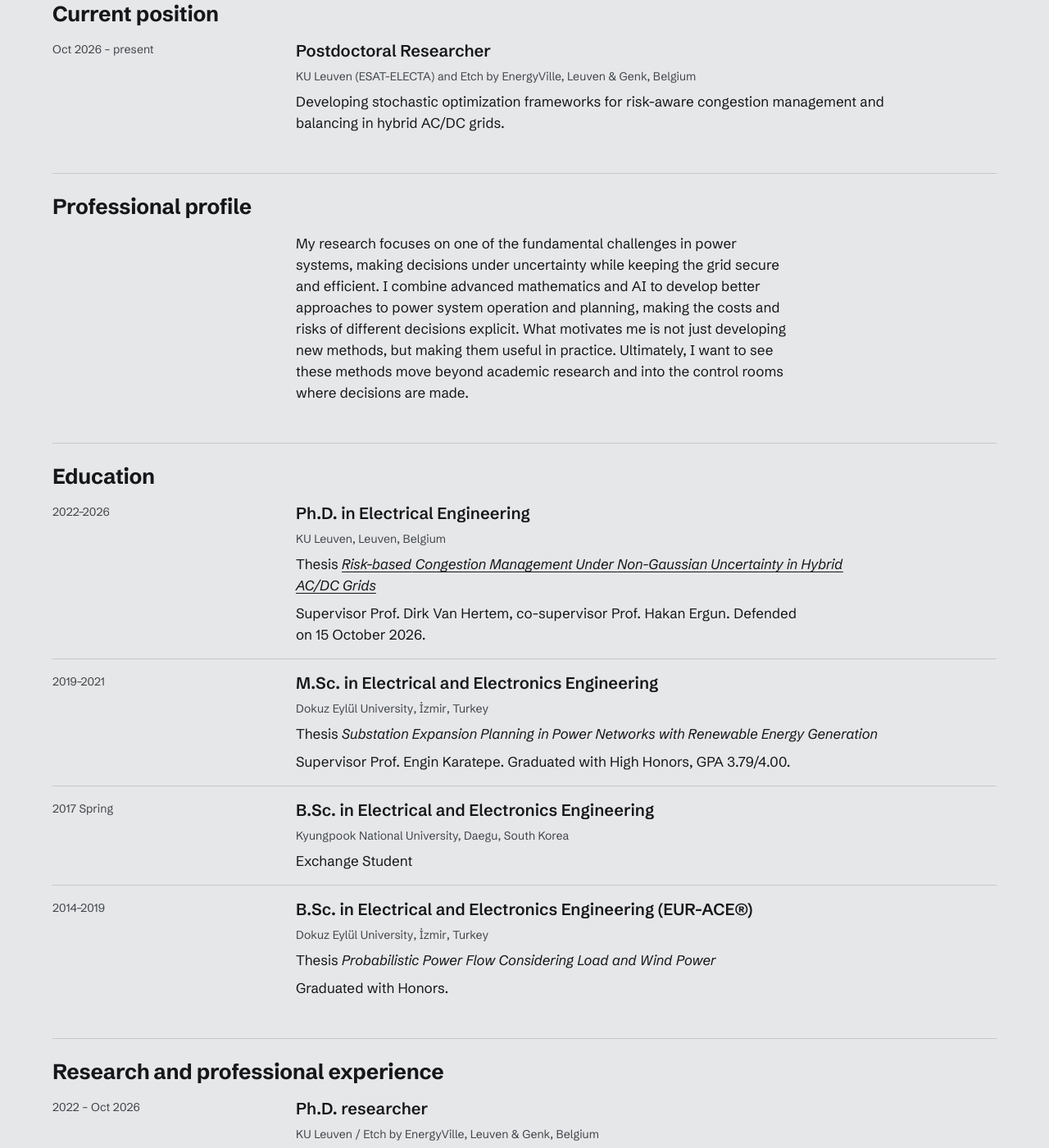
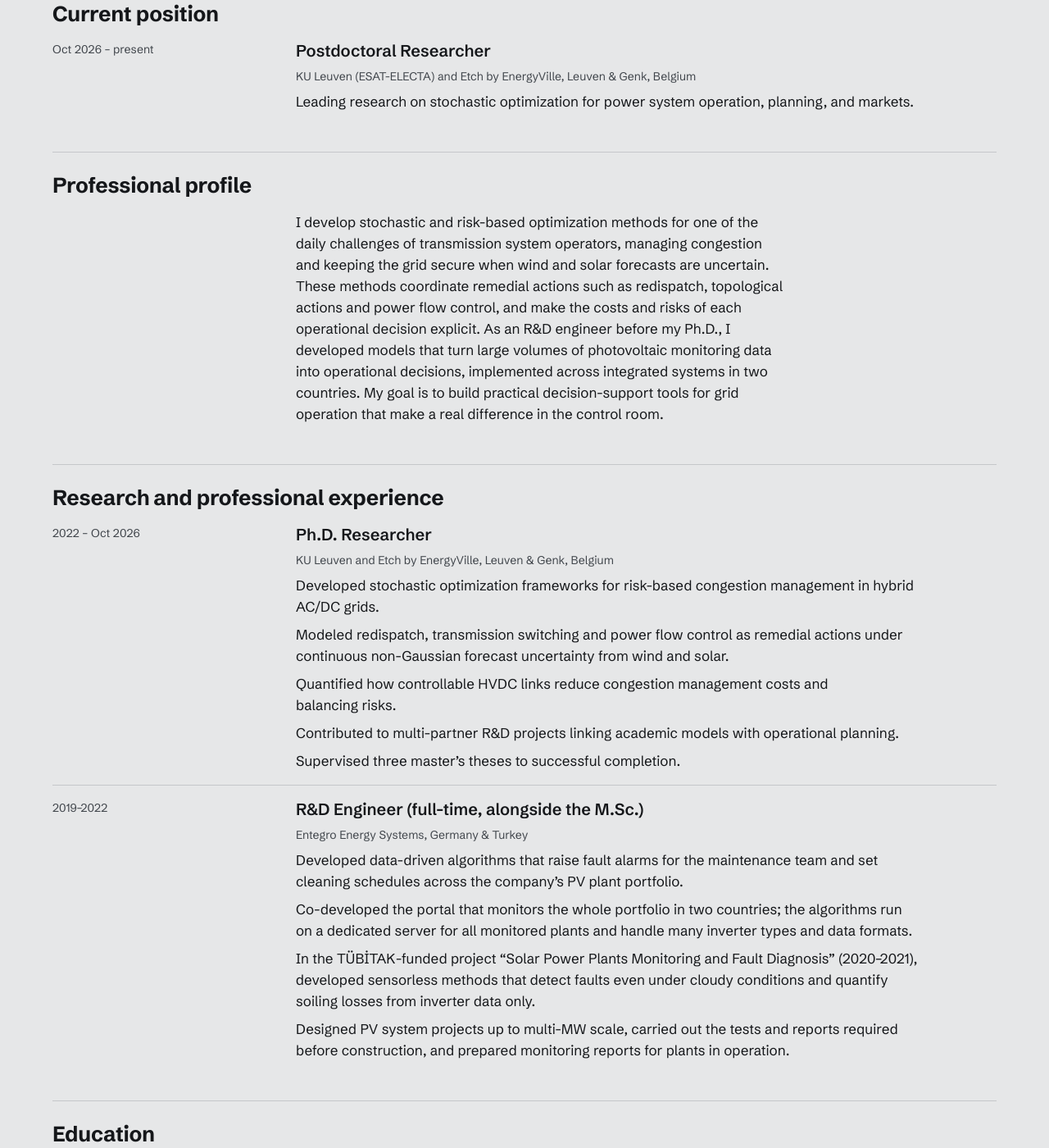
Before and after one commit to kaanyurtseven/kaanyurtseven.github.io, a Jekyll site: the page built from _pages/cv.md, in a window 1280 px wide and 1400 px high, scrolled down 420 px. Shown: the whole window at 82% size. Built offline with Jekyll 4.4.1, drawn with Linux system fonts in a browser that asks for light colours; some of the changed text lies outside the part shown.

Commit message:
CV: the updated CV PDF; profile, experience and education as on it, experience before education

```diff
--- a/_data/cv.yml
+++ b/_data/cv.yml
@@ -24,15 +24,18 @@ profile:
   heading: "Professional profile"   # the text of the CV PDF's Professional Profile
   paragraphs:
     - >-
-      My research focuses on one of the fundamental challenges in power systems, making decisions
-      under uncertainty while keeping the grid secure and efficient. I combine advanced mathematics
-      and AI to develop better approaches to power system operation and planning, making the costs
-      and risks of different decisions explicit. What motivates me is not just developing new
-      methods, but making them useful in practice. Ultimately, I want to see these methods move
-      beyond academic research and into the control rooms where decisions are made.
+      I develop stochastic and risk-based optimization methods for one of the daily challenges of
+      transmission system operators, managing congestion and keeping the grid secure when wind and
+      solar forecasts are uncertain. These methods coordinate remedial actions such as redispatch,
+      topological actions and power flow control, and make the costs and risks of each operational
+      decision explicit. As an R&D engineer before my Ph.D., I developed models that turn large
+      volumes of photovoltaic monitoring data into operational decisions, implemented across
+      integrated systems in two countries. My goal is to build practical decision-support tools for
+      grid operation that make a real difference in the control room.
 
 current_heading: "Current position"   # the experience item with current: true
 
+# Each item's `points` are the CV PDF's bullet points, one paragraph each.
 experience:
   heading: "Research and professional experience"
   items:
@@ -44,43 +47,39 @@ experience:
       start: "2026-10"
       end: null
       period: "Oct 2026 – present"
-      desc: >-
-        Developing stochastic optimization frameworks for risk-aware congestion management
-        and balancing in hybrid AC/DC grids.
+      points:
+        - "Leading research on stochastic optimization for power system operation, planning, and markets."
     - id: phd
-      title: "Ph.D. researcher"
-      org: "KU Leuven / Etch by EnergyVille"
+      title: "Ph.D. Researcher"
+      org: "KU Leuven and Etch by EnergyVille"
       place: "Leuven & Genk, Belgium"
       start: "2022"
       end: "2026-10"
       period: "2022 – Oct 2026"
-      desc: >-
-        Developed stochastic and risk-aware optimization frameworks for operational planning
-        of hybrid AC/DC grids.
-    - id: tubitak
-      title: "Researcher (TÜBİTAK 1507 Project)"
-      org: "TÜBİTAK (Scientific and Technological Research Council of Turkey)"
-      org_lang: "tr"
-      place: "İzmir, Turkey"
-      start: "2020"
-      end: "2021"
-      period: "2020–2021"
-      project: "Solar Power Plants Monitoring and Fault Diagnosis"
-      desc: "Developed intelligent fault detection methods for photovoltaic systems."
+      points:
+        - "Developed stochastic optimization frameworks for risk-based congestion management in hybrid AC/DC grids."
+        - "Modeled redispatch, transmission switching and power flow control as remedial actions under continuous non-Gaussian forecast uncertainty from wind and solar."
+        - "Quantified how controllable HVDC links reduce congestion management costs and balancing risks."
+        - "Contributed to multi-partner R&D projects linking academic models with operational planning."
+        - "Supervised three master’s theses to successful completion."
     - id: entegro
-      title: "R&D Engineer"
-      org: "Entegro Energy Systems GmbH"
+      title: "R&D Engineer (full-time, alongside the M.Sc.)"
+      org: "Entegro Energy Systems"
       place: "Germany & Turkey"
       start: "2019"
       end: "2022"
       period: "2019–2022"
-      desc: "Designed PV system projects, conducted technical analyses, and managed R&D documentation."
+      points:
+        - "Developed data-driven algorithms that raise fault alarms for the maintenance team and set cleaning schedules across the company’s PV plant portfolio."
+        - "Co-developed the portal that monitors the whole portfolio in two countries; the algorithms run on a dedicated server for all monitored plants and handle many inverter types and data formats."
+        - "In the TÜBİTAK-funded project “Solar Power Plants Monitoring and Fault Diagnosis” (2020–2021), developed sensorless methods that detect faults even under cloudy conditions and quantify soiling losses from inverter data only."
+        - "Designed PV system projects up to multi-MW scale, carried out the tests and reports required before construction, and prepared monitoring reports for plants in operation."
 
 education:
   heading: "Education"
   items:
     - id: phd
-      degree: "Ph.D. in Electrical Engineering"
+      degree: "Doctor of Engineering Science (Ph.D.), Electrical Engineering"
       institution: "KU Leuven"
       place: "Leuven, Belgium"
       start: "2022"
@@ -145,7 +144,7 @@ awards:
     - year: "2024"
       title: "FWO travel grant for participation in PMAPS 2024"
     - year: "2021"
-      title: "Finalist, EU PVSEC 2021 Student Award"
+      title: "Finalist, EU PVSEC Student Award"
       news: eupvsec-award-2021
 
 # ------------------------------------------------------------
--- a/_data/profile.yml
+++ b/_data/profile.yml
@@ -14,7 +14,7 @@ role_since: "2026-10"             # YYYY-MM; {since} in copy (pages/fill.html)
 role_line: "Postdoctoral Researcher at KU Leuven and Etch by EnergyVille"
 
 phd:
-  degree: "Ph.D. in Electrical Engineering"   # as on the CV
+  degree: "Doctor of Engineering Science (Ph.D.), Electrical Engineering"   # as on the CV
   institution: "KU Leuven"
   period: "2022–2026"
   defended: "2026-10-15"
--- a/_data/typography.yml
+++ b/_data/typography.yml
@@ -20,6 +20,7 @@ nowrap:
   - { from: "3 September 2026", to: "<span class=\"nw\">3 September 2026</span>" }
   - { from: "risk-constrained", to: "<span class=\"nw\">risk-constrained</span>" }
   - { from: "state-of-the-art", to: "<span class=\"nw\">state-of-the-art</span>" }
+  - { from: "decision-support", to: "<span class=\"nw\">decision-support</span>" }
   - { from: "13 October 2026", to: "<span class=\"nw\">13 October 2026</span>" }
   - { from: "15 October 2026", to: "<span class=\"nw\">15 October 2026</span>" }
   - { from: "25 October 2026", to: "<span class=\"nw\">25 October 2026</span>" }
@@ -40,6 +41,7 @@ nowrap:
   - { from: "co-supervisor", to: "<span class=\"nw\">co-supervisor</span>" }
   - { from: "power-voltage", to: "<span class=\"nw\">power-voltage</span>" }
   - { from: "voltage-power", to: "<span class=\"nw\">voltage-power</span>" }
+  - { from: "multi-partner", to: "<span class=\"nw\">multi-partner</span>" }
   - { from: "Non-Gaussian", to: "<span class=\"nw\">Non-Gaussian</span>" }
   - { from: "bi-objective", to: "<span class=\"nw\">bi-objective</span>" }
   - { from: "co-existence", to: "<span class=\"nw\">co-existence</span>" }
@@ -51,6 +53,7 @@ nowrap:
   - { from: "quarter-hour", to: "<span class=\"nw\">quarter-hour</span>" }
   - { from: "risk-neutral", to: "<span class=\"nw\">risk-neutral</span>" }
   - { from: "wait-and-see", to: "<span class=\"nw\">wait-and-see</span>" }
+  - { from: "Co-developed", to: "<span class=\"nw\">Co-developed</span>" }
   - { from: "Data-Driven", to: "<span class=\"nw\">Data-Driven</span>" }
   - { from: "Data-driven", to: "<span class=\"nw\">Data-driven</span>" }
   - { from: "ESAT-ELECTA", to: "<span class=\"nw\">ESAT-ELECTA</span>" }
@@ -88,9 +91,11 @@ nowrap:
   - { from: "real-time", to: "<span class=\"nw\">real-time</span>" }
   - { from: "three-day", to: "<span class=\"nw\">three-day</span>" }
   - { from: "trade-off", to: "<span class=\"nw\">trade-off</span>" }
+  - { from: "full-time", to: "<span class=\"nw\">full-time</span>" }
   - { from: "ky-theme", to: "<span class=\"nw\">ky-theme</span>" }
   - { from: "no-fault", to: "<span class=\"nw\">no-fault</span>" }
   - { from: "start-up", to: "<span class=\"nw\">start-up</span>" }
+  - { from: "multi-MW", to: "<span class=\"nw\">multi-MW</span>" }
   - { from: "EUR-ACE", to: "<span class=\"nw\">EUR-\u2060ACE</span>" }
   - { from: "on-land", to: "<span class=\"nw\">on-land</span>" }
   - { from: "N-SIDE", to: "<span class=\"nw\">N-\u2060SIDE</span>" }
--- /dev/null
+++ b/_includes/pages/cv-points.html
@@ -0,0 +1,10 @@
+{%- comment -%}
+  The body of a CV experience row: each of the item's points (cv.yml) as a paragraph, Turkish
+  names marked (tr.html). Usage: include pages/cv-points.html x=<experience item>
+{%- endcomment -%}
+{%- for cvp in include.x.points -%}
+  {%- assign cvp_t = cvp | normalize_whitespace | escape -%}
+  {%- unless forloop.first %}
+    {% endunless -%}
+<p class="row-p">{% include tr.html t=cvp_t %}</p>
+{%- endfor -%}
--- a/_includes/pages/cv.html
+++ b/_includes/pages/cv.html
@@ -4,9 +4,9 @@
   the PDF (profile.yml cv_pdf; not printed), the contents row of the ten sections. Then the ten
   sections; a dated entry is a row with its period, date or year as the short label at the end of
   its title's first line (tab=true): Current position (the experience item
-  with current: true); Professional profile; Education (the thesis linked when publications.yml gives a
-  url, the supervisors, the defense date); Research and professional experience (the PhD item's row
-  id is cv-phd-research); Teaching; Grants, awards and achievements; Given talks; Professional
+  with current: true); Professional profile; Research and professional experience (each of an item's
+  points a paragraph; the PhD item's row id is cv-phd-research); Education (the thesis linked when
+  publications.yml gives a url, the supervisors, the defense date); Teaching; Grants, awards and achievements; Given talks; Professional
   service; Software; Publications (the publication summary, _includes/pub-summary.html, and its
   link). A row
   with a News entry links its title to that entry; quoted titles hang their opening quote.
@@ -40,10 +40,10 @@
 
 {%- comment -%} The ten sections in page order: headings (cv.yml) and ids {%- endcomment -%}
 {%- capture cv_heads -%}
-{{ cv.current_heading }}|{{ cv.profile.heading }}|{{ cv.education.heading }}|{{ cv.experience.heading }}|{{ cv.teaching.heading }}|{{ cv.awards.heading }}|{{ cv.talks.heading }}|{{ cv.service.heading }}|{{ cv.software.heading }}|{{ cv.publications.heading }}
+{{ cv.current_heading }}|{{ cv.profile.heading }}|{{ cv.experience.heading }}|{{ cv.education.heading }}|{{ cv.teaching.heading }}|{{ cv.awards.heading }}|{{ cv.talks.heading }}|{{ cv.service.heading }}|{{ cv.software.heading }}|{{ cv.publications.heading }}
 {%- endcapture -%}
 {%- assign cv_heads = cv_heads | split: '|' -%}
-{%- assign cv_ids = "cv-current,cv-profile,cv-education,cv-experience,cv-teaching,cv-awards,cv-talks,cv-service,cv-software,cv-pubs" | split: "," -%}
+{%- assign cv_ids = "cv-current,cv-profile,cv-experience,cv-education,cv-teaching,cv-awards,cv-talks,cv-service,cv-software,cv-pubs" | split: "," -%}
 {%- capture cv_index -%}
 {%- for cv_id in cv_ids -%}
 <li><a href="#{{ cv_id }}">{{ cv_heads[forloop.index0] | escape }}</a></li>
@@ -65,7 +65,7 @@
 {%- assign cv_place = cv_cur.place | escape -%}
 {%- capture cv_place %}{% include tr.html t=cv_place %}{% endcapture -%}
 {%- capture cv_d %}<p class="row-d">{{ cv_t | escape }}, {{ cv_place }}</p>{% endcapture -%}
-{%- capture cv_b %}<p class="row-p">{{ cv_cur.desc | normalize_whitespace | escape }}</p>{% endcapture -%}
+{%- capture cv_b %}{% include pages/cv-points.html x=cv_cur %}{% endcapture -%}
 {% include row.html id=cv_id label=cv_label tab=true title=cv_title details=cv_d body=cv_b %}
 {{ '  </div>' }}
 {%- endcapture -%}
@@ -82,6 +82,37 @@
 {%- endcapture -%}
 {%- assign cv_heading = cv.profile.heading | escape -%}
 {% include section.html id="cv-profile" heading=cv_heading body=cv_rows %}
+
+{% comment %} ── Research and professional experience (the current position is above; before Education, as on the CV PDF) ── {% endcomment -%}
+{%- capture cv_rows -%}
+  <div class="rows rows--lab">
+{% for cv_x in cv.experience.items -%}
+{%- unless cv_x.current -%}
+  {%- capture cv_t %}{% include pages/fill.html text=cv_x.org %}{% endcapture -%}
+  {%- if cv_x.org_lang -%}
+    {%- capture cv_org %}<span lang="{{ cv_x.org_lang | escape }}">{{ cv_t | escape }}</span>{% endcapture -%}
+  {%- else -%}
+    {%- assign cv_org = cv_t | escape -%}
+  {%- endif -%}
+  {%- assign cv_place = cv_x.place | escape -%}
+  {%- capture cv_place %}{% include tr.html t=cv_place %}{% endcapture -%}
+  {%- capture cv_d -%}
+<p class="row-d">{{ cv_org }}, {{ cv_place }}</p>
+    {%- if cv_x.project %}{{ cv_nl }}<p class="row-d">{{ cv_lb.project | escape }} “{{ cv_x.project | escape }}”</p>{% endif -%}
+  {%- endcapture -%}
+  {%- capture cv_t %}{% include pages/fill.html text=cv_x.title %}{% endcapture -%}
+  {%- assign cv_t = cv_t | escape -%}
+  {%- capture cv_title %}{% include tr.html t=cv_t %}{% endcapture -%}
+  {%- capture cv_b %}{% include pages/cv-points.html x=cv_x %}{% endcapture -%}
+  {%- if cv_x.id == 'phd' -%}{%- assign cv_id = 'cv-phd-research' -%}{%- else -%}{%- assign cv_id = 'cv-' | append: cv_x.id -%}{%- endif -%}
+  {%- assign cv_label = cv_x.period | escape -%}
+{% include row.html id=cv_id label=cv_label tab=true title=cv_title details=cv_d body=cv_b %}
+{% endunless -%}
+{%- endfor -%}
+{{ '  </div>' }}
+{%- endcapture -%}
+{%- assign cv_heading = cv.experience.heading | escape -%}
+{% include section.html id="cv-experience" heading=cv_heading body=cv_rows %}
 
 {% comment %} ── Education ── {% endcomment -%}
 {%- capture cv_rows -%}
@@ -136,37 +167,6 @@
 {%- endcapture -%}
 {%- assign cv_heading = cv.education.heading | escape -%}
 {% include section.html id="cv-education" heading=cv_heading body=cv_rows %}
-
-{% comment %} ── Research and professional experience (the current position is above) ── {% endcomment -%}
-{%- capture cv_rows -%}
-  <div class="rows rows--lab">
-{% for cv_x in cv.experience.items -%}
-{%- unless cv_x.current -%}
-  {%- capture cv_t %}{% include pages/fill.html text=cv_x.org %}{% endcapture -%}
-  {%- if cv_x.org_lang -%}
-    {%- capture cv_org %}<span lang="{{ cv_x.org_lang | escape }}">{{ cv_t | escape }}</span>{% endcapture -%}
-  {%- else -%}
-    {%- assign cv_org = cv_t | escape -%}
-  {%- endif -%}
-  {%- assign cv_place = cv_x.place | escape -%}
-  {%- capture cv_place %}{% include tr.html t=cv_place %}{% endcapture -%}
-  {%- capture cv_d -%}
-<p class="row-d">{{ cv_org }}, {{ cv_place }}</p>
-    {%- if cv_x.project %}{{ cv_nl }}<p class="row-d">{{ cv_lb.project | escape }} “{{ cv_x.project | escape }}”</p>{% endif -%}
-  {%- endcapture -%}
-  {%- capture cv_t %}{% include pages/fill.html text=cv_x.title %}{% endcapture -%}
-  {%- assign cv_t = cv_t | escape -%}
-  {%- capture cv_title %}{% include tr.html t=cv_t %}{% endcapture -%}
-  {%- capture cv_b %}<p class="row-p">{{ cv_x.desc | normalize_whitespace | escape }}</p>{% endcapture -%}
-  {%- if cv_x.id == 'phd' -%}{%- assign cv_id = 'cv-phd-research' -%}{%- else -%}{%- assign cv_id = 'cv-' | append: cv_x.id -%}{%- endif -%}
-  {%- assign cv_label = cv_x.period | escape -%}
-{% include row.html id=cv_id label=cv_label tab=true title=cv_title details=cv_d body=cv_b %}
-{% endunless -%}
-{%- endfor -%}
-{{ '  </div>' }}
-{%- endcapture -%}
-{%- assign cv_heading = cv.experience.heading | escape -%}
-{% include section.html id="cv-experience" heading=cv_heading body=cv_rows %}
 
 {% comment %} ── Teaching (the detail line begins with the kind) ── {% endcomment -%}
 {%- capture cv_rows -%}
```
Also changed, not shown: 1 other file.
